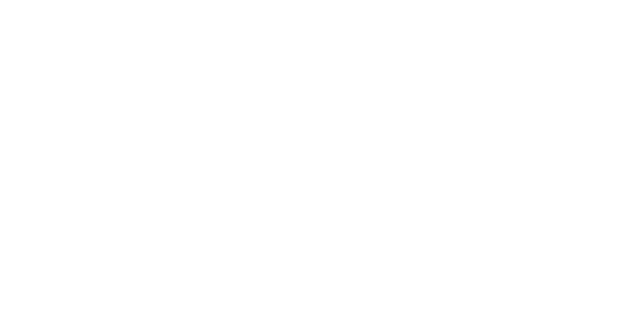
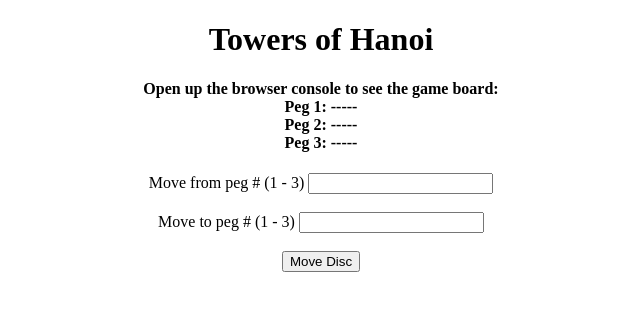
Before and after one commit to scottp014/towers-of-hanoi-personal, a plain HTML site: page index.html in a window 1280 px wide. Shown: the whole page, without its empty margins (319-959 px from the left). Drawn offline with Linux system fonts and the light colour scheme.

Commit message:
added html to input moves

```diff
--- a/index.html
+++ b/index.html
@@ -3,9 +3,27 @@
   <head>
     <meta charset="UTF-8" />
     <meta name="viewport" content="width=device-width, initial-scale=1.0" />
-    <title>Document</title>
+    <title>Towers of Hanoi</title>
   </head>
   <body>
     <script src="main.js"></script>
+    <h1 style="text-align: center">Towers of Hanoi</h1>
+
+    <h4 style="text-align: center">
+      Open up the browser console to see the game board:<br />
+      Peg 1: ----- <br />Peg 2: ----- <br />Peg 3: -----
+    </h4>
+
+    <p id="move" style="text-align: center">
+      Move from peg # (1 - 3)
+      <input type="text" id="from" name="frompeg" maxlength="1" />
+      <br />
+      <br />
+      Move to peg # (1 - 3)
+      <input type="text" id="to" name="topeg" maxlength="1" />
+      <br />
+      <br />
+      <button id="button" type="submit" value="submit">Move Disc</button>
+    </p>
   </body>
 </html>
```
